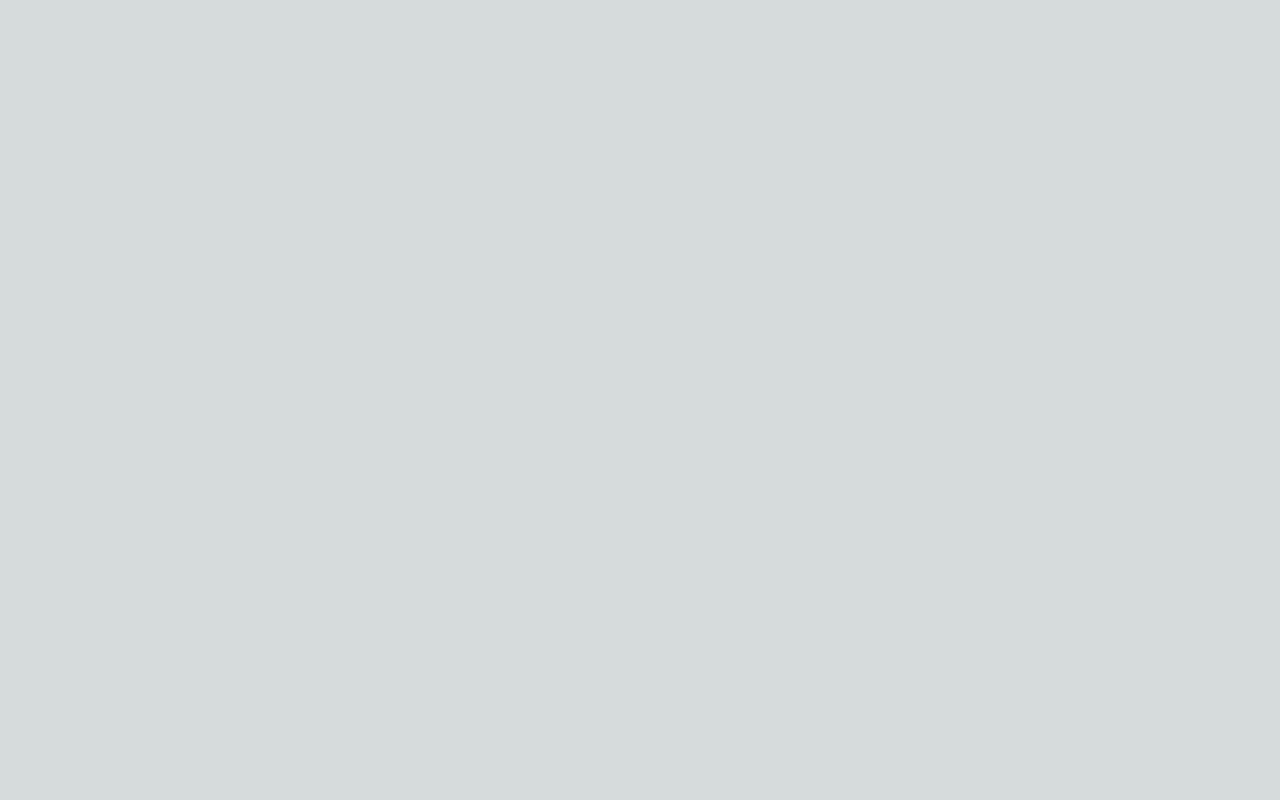
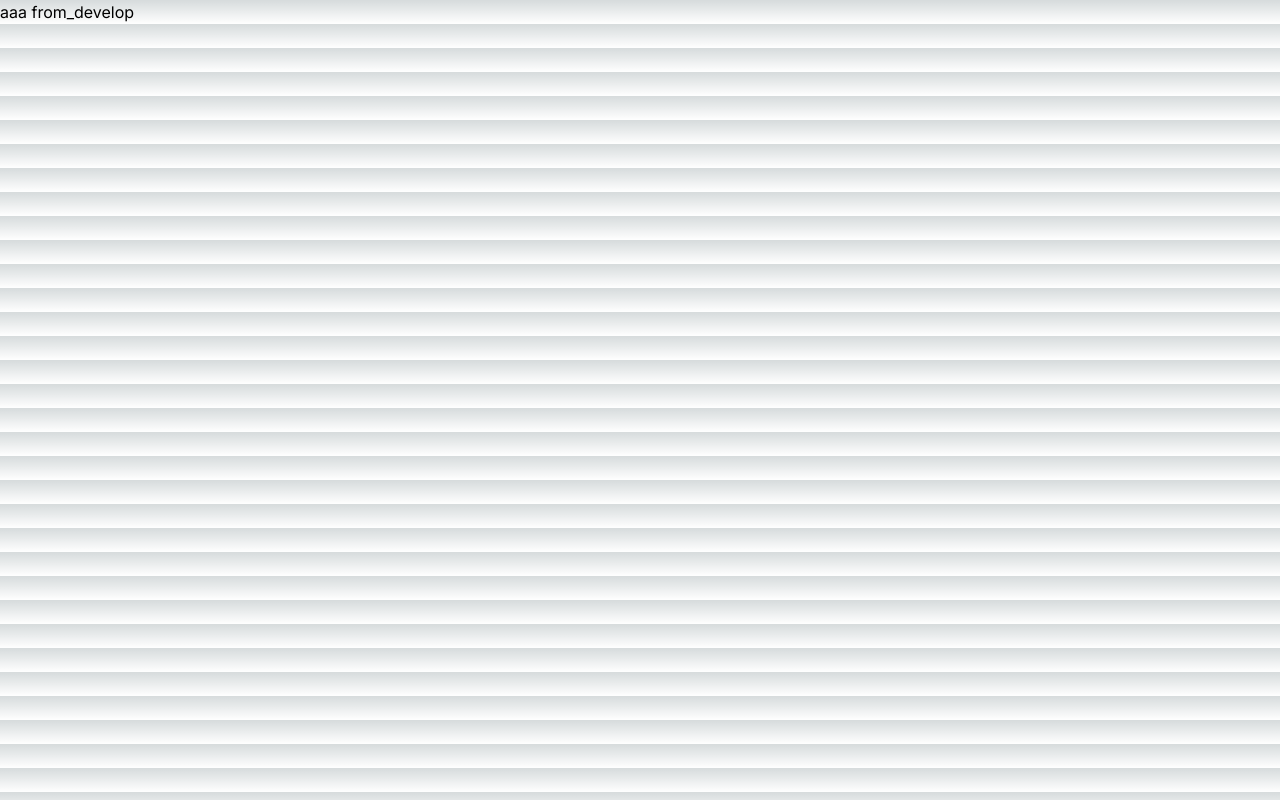
Before and after one commit to neko967/changed-nextjs-fastapi, a Next.js app: page / in a window 1280 px wide. Built offline with nearby package versions, Linux system fonts and the light colour scheme.

Commit message:
from_develop

```diff
--- a/app/page.tsx
+++ b/app/page.tsx
@@ -5,7 +5,7 @@ function Test() {
 
   return (
     <div>
-
+    aaa from_develop
     </div>
   );
 }
```
